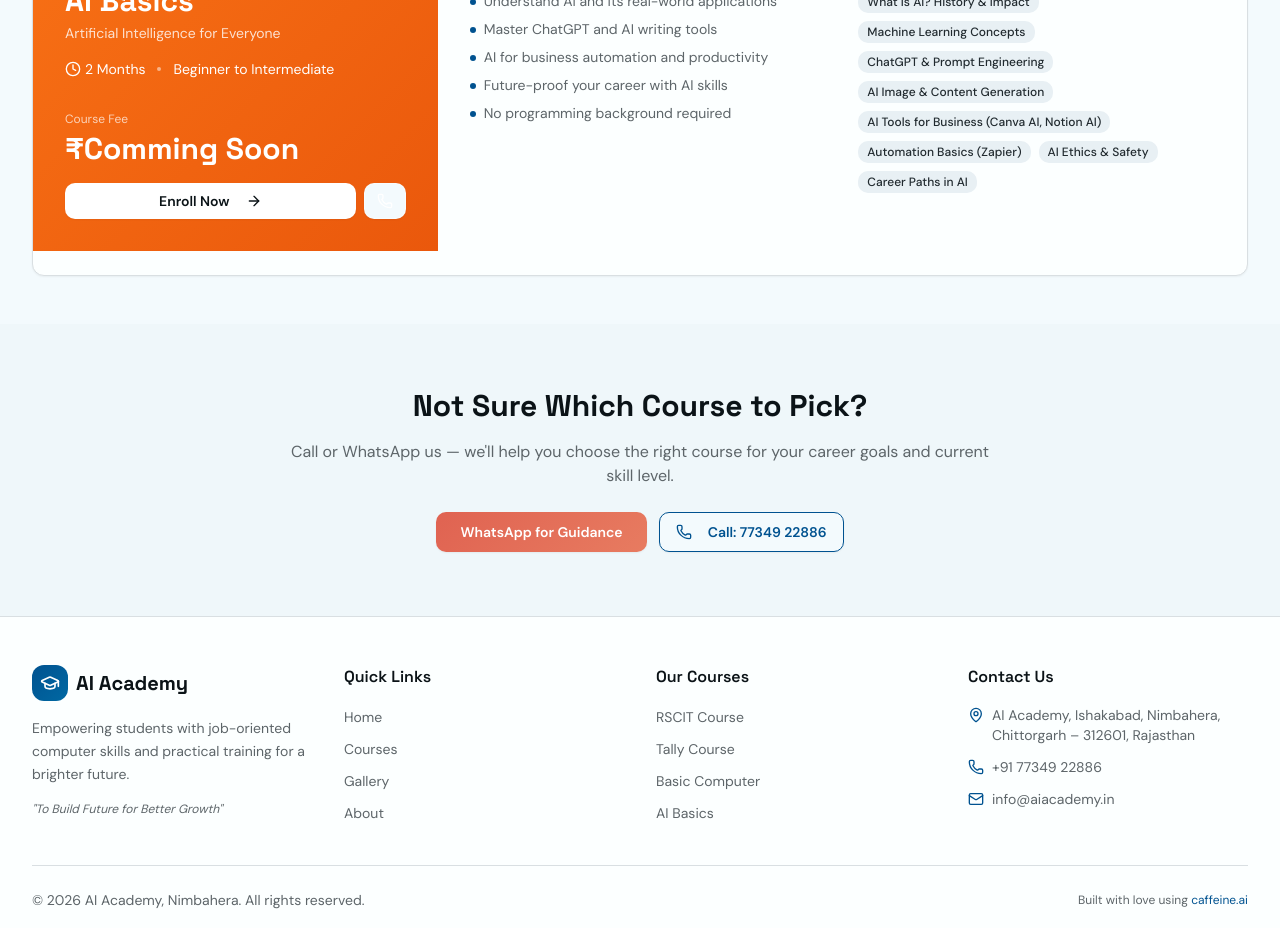
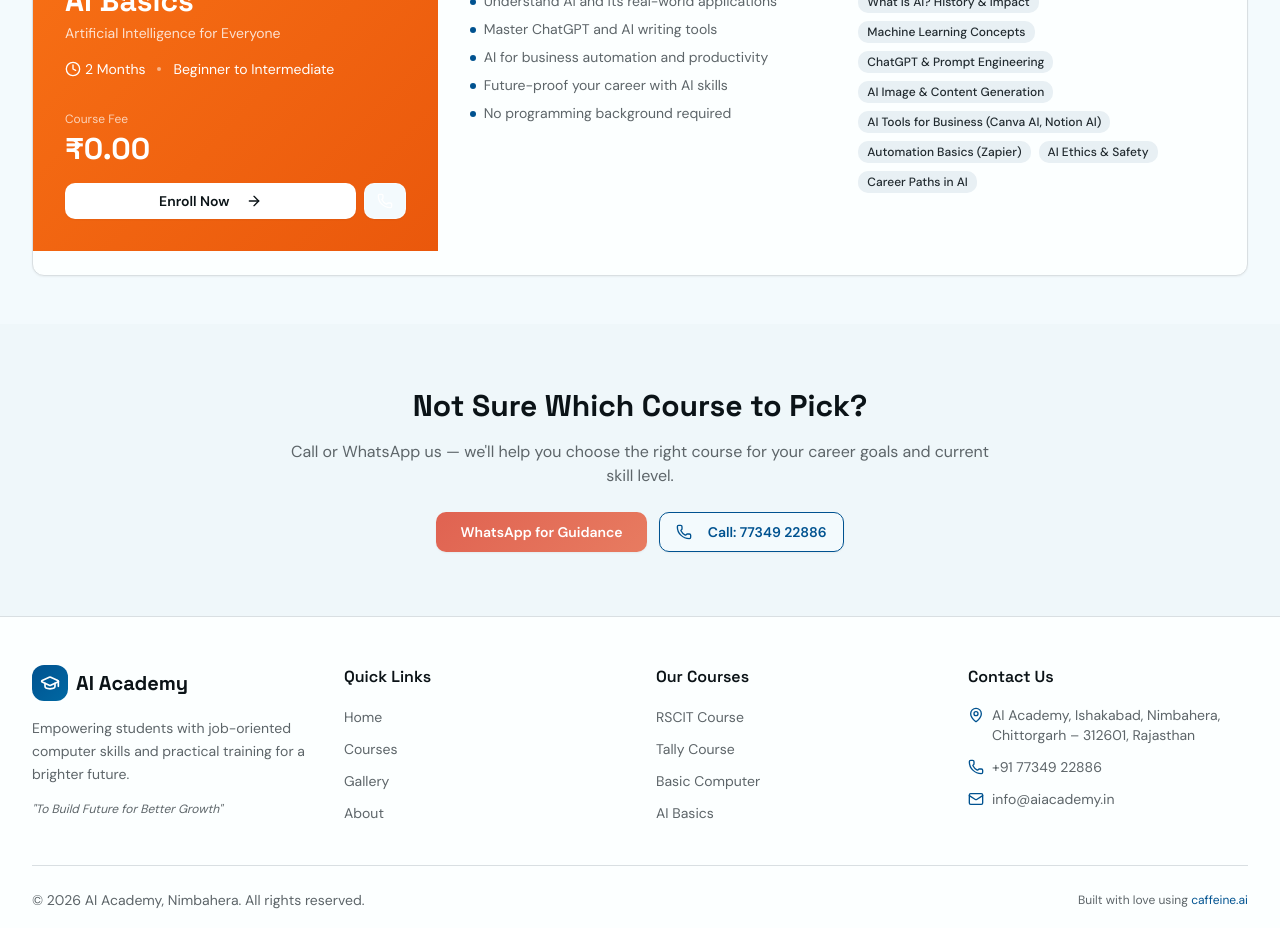
Before and after one commit to MohammedSahilKhan/ai-academy, a React (Vite) app in the folder src/frontend/: page /courses in a window 1280 px wide. Shown: the part 2100-3028 px from the top of the page. Built offline with nearby package versions, Linux system fonts and the light colour scheme; what @caffeineai/core-infrastructure would draw is missing.

Commit message:
Update CoursesPage.tsx

```diff
--- a/src/frontend/src/pages/CoursesPage.tsx
+++ b/src/frontend/src/pages/CoursesPage.tsx
@@ -147,7 +147,7 @@ const courses: Course[] = [
       "AI Ethics & Safety",
       "Career Paths in AI",
     ],
-    fee: "₹Comming Soon",
+    fee: "₹0.00",
   },
 ];
 
```
